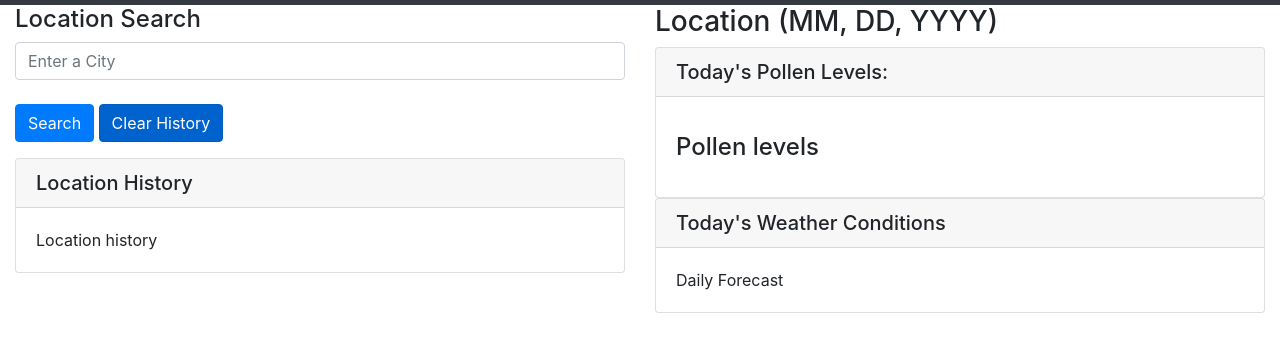
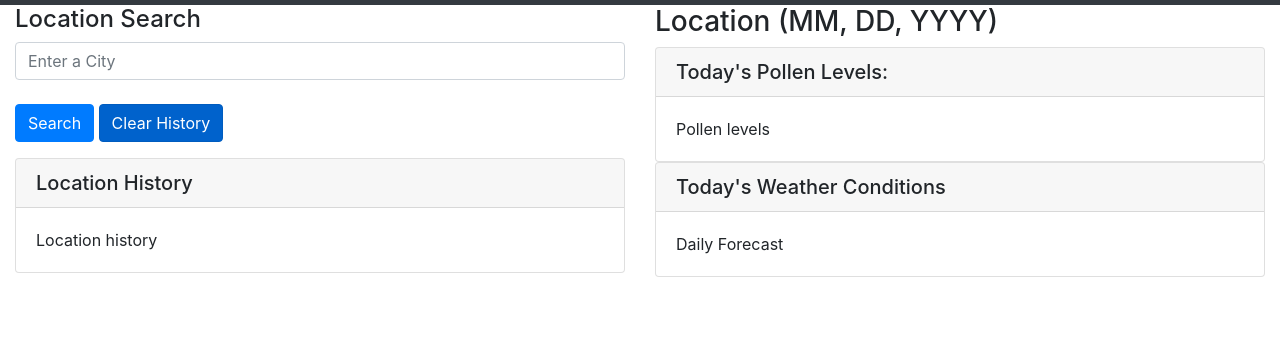
Before and after one commit to jessica-calderon/group-project, a plain HTML site: page index.html in a window 1280 px wide. Shown: the part 51-402 px from the top of the page. Drawn offline with nearby package versions, Linux system fonts and the light colour scheme.

Commit message:
update card

```diff
--- a/index.html
+++ b/index.html
@@ -55,7 +55,7 @@
 				</h5>
 				<div class="card-body">
 					<p class="card-text">
-						<h4>Pollen levels</h4>
+						Pollen levels
 					</p>
 				</div>
 			</div>
```
